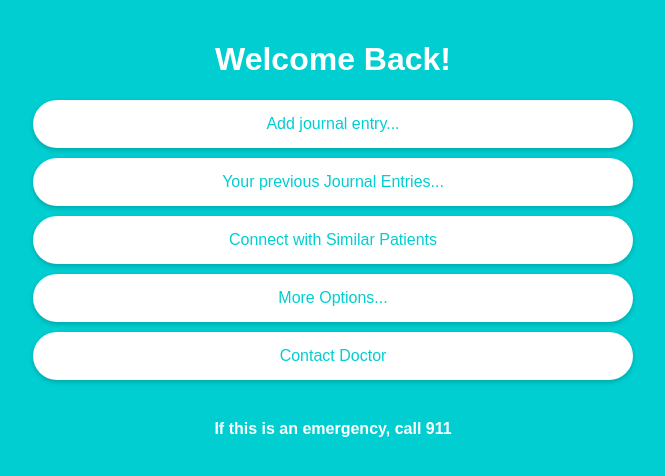
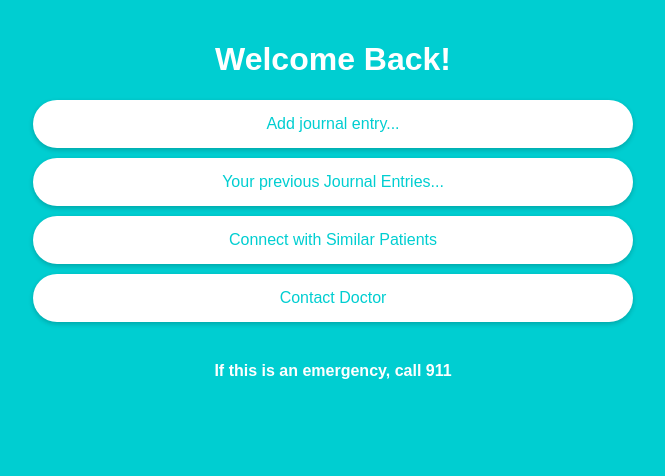
Before and after one commit to SrivibhavA/CareCompass, a Flask app: page /home in a window 1280 px wide. Shown: the top 476 px of the page, without its empty margins (307-972 px from the left). Run offline with Flask 3, Linux system fonts and the light colour scheme.

Commit message:
Update home.html

```diff
--- a/templates/home.html
+++ b/templates/home.html
@@ -5,7 +5,6 @@
 <a href="{{ url_for('add_entry') }}" class="button">Add journal entry...</a>
 <a href="{{ url_for('display_entries') }}" class="button">Your previous Journal Entries...</a>
 <a href="{{ url_for('connect') }}" class="button">Connect with Similar Patients</a>
-<a href="#" class="button">More Options...</a>
 <a href="#" class="button">Contact Doctor</a>
 <div class="emergency">
     If this is an emergency, call 911
```
